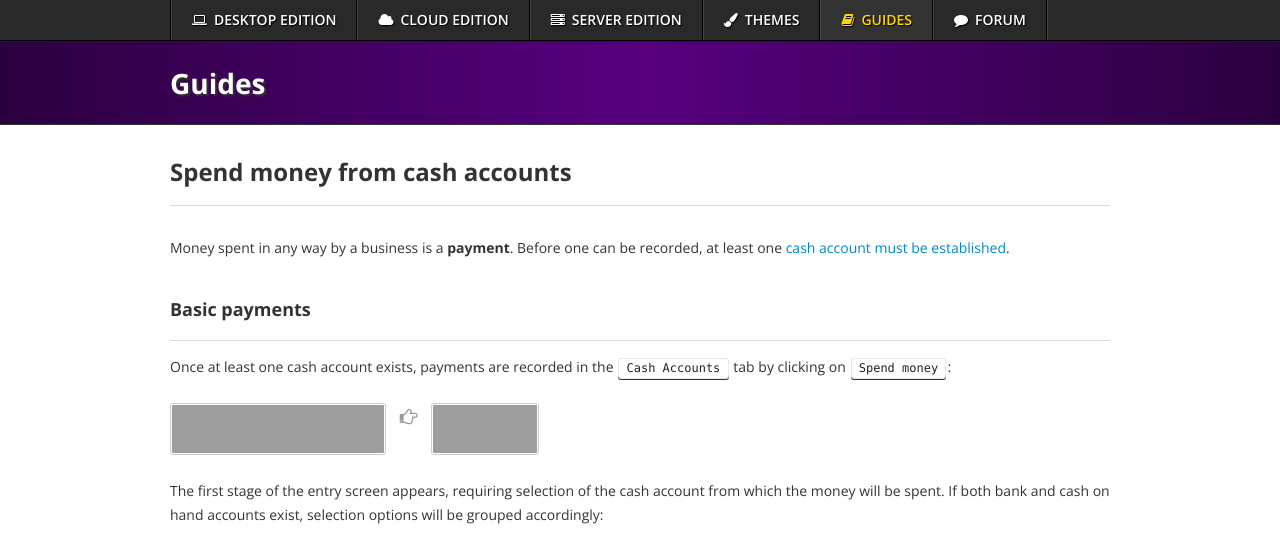
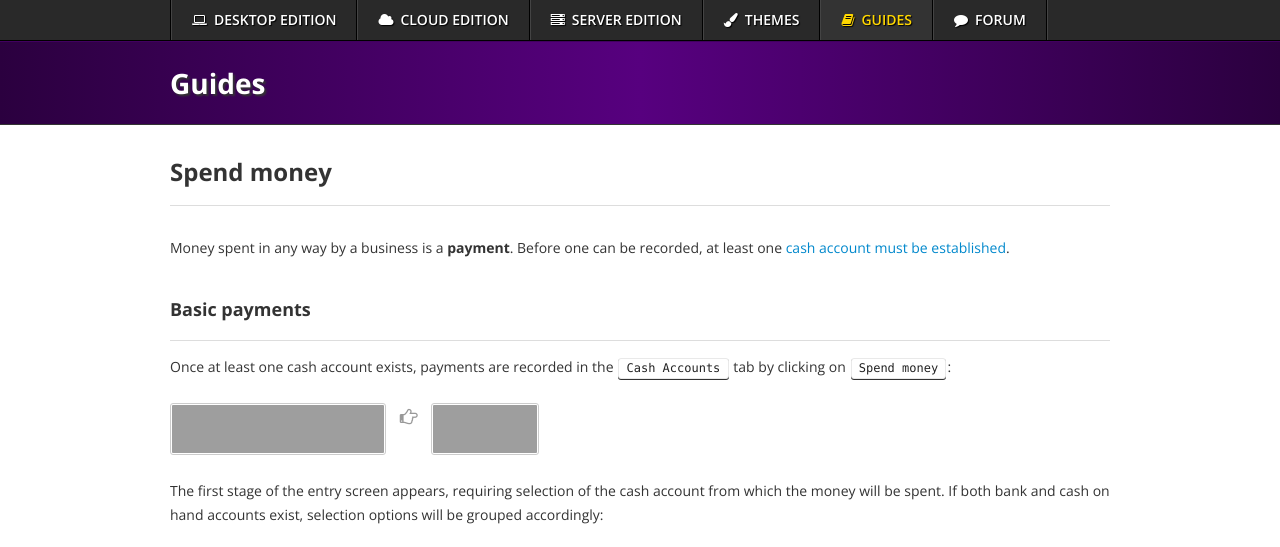
Before and after one commit to 3etechinns/www.manager.io, a Jekyll site: the page built from _guides/7821.html, in a window 1280 px wide and 900 px high, cut to the strip 0-547 px from the top of the window. Built offline with Jekyll 4.4.1, drawn with Linux system fonts in a browser that asks for light colours; nearby versions of some CDN libraries; comment, search, counter and statistics services are not loaded; grey boxes are pictures that could not be loaded.

Commit message:
Updating existing guide

```diff
--- a/_guides/7821.html
+++ b/_guides/7821.html
@@ -1,6 +1,6 @@
 ---
 layout: guide
-title: Spend money from cash accounts
+title: Spend money
 tags: payment-form payment-view cash-accounts
 ---
 {% raw %}
```
